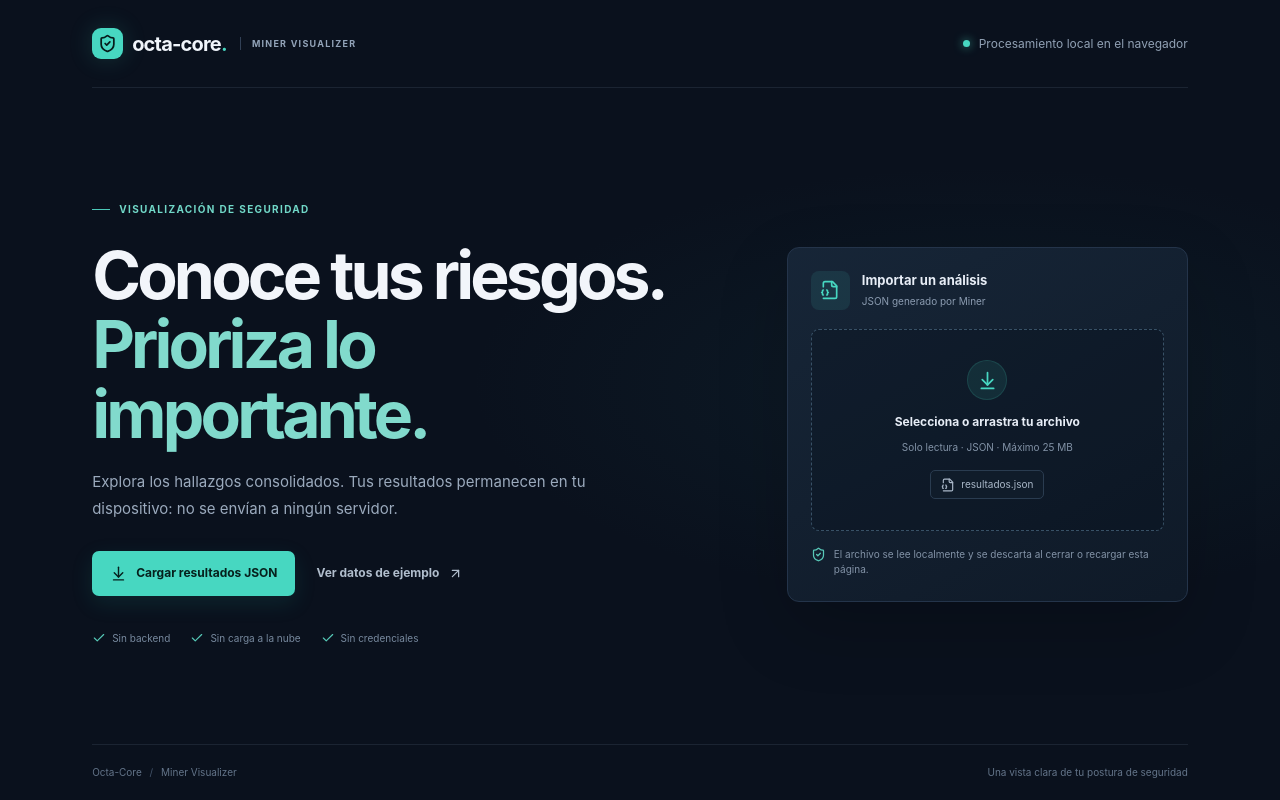
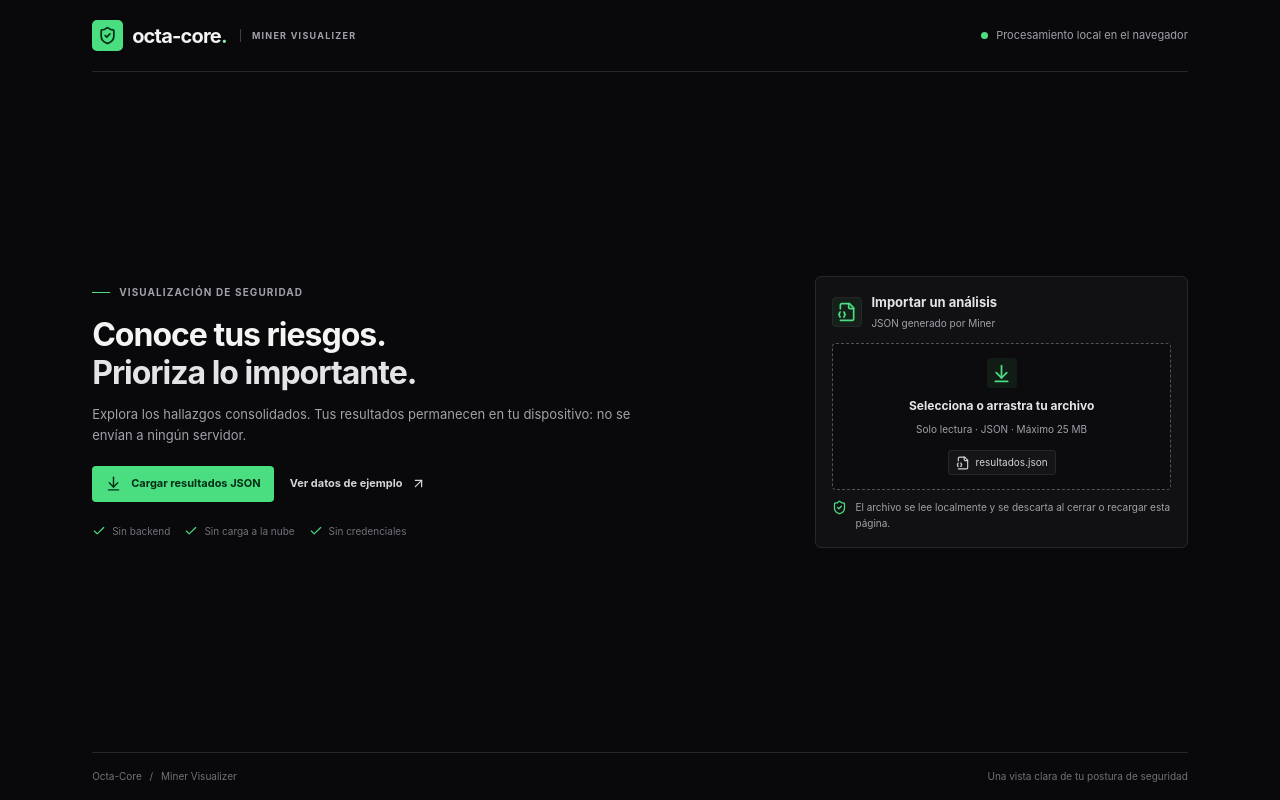
Before and after one commit to LostCode21/rm-miner, a React (Vite) app in the folder visualizer/: page / in a window 1280 px wide. Built offline with nearby package versions, Linux system fonts and the light colour scheme.

Commit message:
refactor(visualizer): simplifica la entrada de importación

```diff
--- a/visualizer/src/styles.css
+++ b/visualizer/src/styles.css
@@ -1,85 +1,240 @@
 @import "tailwindcss";
 
+/* -------------------------------------------------------------------------- */
+/* Design tokens and global defaults                                           */
+/* -------------------------------------------------------------------------- */
 :root {
+  color-scheme: dark;
   font-family: Inter, ui-sans-serif, system-ui, -apple-system, BlinkMacSystemFont, "Segoe UI", sans-serif;
-  color: #e7edf6;
-  background: #0a111d;
+  color: #e4e4e7;
+  background: #09090b;
   font-synthesis: none;
   text-rendering: optimizeLegibility;
-  --page: #0a111d;
-  --sidebar: #0d1624;
-  --panel: #111c2b;
-  --panel-raised: #142132;
-  --line: #223044;
-  --line-soft: #1b293a;
-  --text: #e7edf6;
-  --muted: #8b9bb0;
-  --dim: #617187;
-  --teal: #47d7c1;
+
+  --page: #09090b;
+  --sidebar: #0c0c0e;
+  --panel: #111113;
+  --panel-raised: #151517;
+  --surface-hover: #1b1b1e;
+  --line: #27272a;
+  --line-soft: #202023;
+  --line-strong: #3f3f46;
+
+  --text: #e4e4e7;
+  --muted: #a1a1aa;
+  --dim: #71717a;
+  --accent: #4ade80;
+  --accent-bright: #86efac;
+  --accent-soft: rgba(74, 222, 128, .08);
+
   --critical: #ff5269;
   --high: #ff8b5e;
   --medium: #f4bf55;
-  --low: #58c9b2;
+  --low: #4ade80;
   --info: #769ce8;
   --unknown: #8492a6;
+
+  --radius-card: 6px;
+  --radius-control: 4px;
+  --text-small: 11px;
+  --text-regular: 12px;
+  --card-radius: var(--radius-card);
+  --control-radius: var(--radius-control);
+  --dashboard-text-small: var(--text-small);
+  --dashboard-text-regular: var(--text-regular);
+  --teal: var(--accent);
 }
 
 * { box-sizing: border-box; }
-body { margin: 0; min-width: 320px; min-height: 100vh; background: var(--page); }
+body { min-width: 320px; min-height: 100vh; margin: 0; background: var(--page); }
 button, input, select { font: inherit; }
 button { color: inherit; }
-button:focus-visible, input:focus-visible, select:focus-visible { outline: 2px solid var(--teal); outline-offset: 2px; }
-::selection { color: #071512; background: #75e5d4; }
+button:focus-visible, input:focus-visible, select:focus-visible, a:focus-visible {
+  outline: 2px solid var(--accent-bright);
+  outline-offset: 3px;
+}
+::selection { color: #052e16; background: #86efac; }
 
-.landing-shell { min-height: 100vh; max-width: 1440px; padding: 0 7.2%; margin: 0 auto; display: flex; flex-direction: column; background: radial-gradient(ellipse at 77% 48%, rgba(27, 80, 91, .16), transparent 37%), var(--page); }
-.landing-nav { height: 88px; border-bottom: 1px solid rgba(140, 163, 190, .13); display: flex; align-items: center; justify-content: space-between; }
+/* -------------------------------------------------------------------------- */
+/* Shared identity, controls, and status                                       */
+/* -------------------------------------------------------------------------- */
 .brand { display: flex; align-items: center; gap: 9px; min-width: 0; }
-.brand-mark { width: 31px; height: 31px; border-radius: 9px; display: grid; place-items: center; color: #071c1b; background: var(--teal); box-shadow: 0 0 24px rgba(71, 215, 193, .17); }
-.brand-name { font-size: 20px; font-weight: 750; letter-spacing: -.8px; color: #f0f5fb; }
-.brand-name > span { color: var(--teal); }
-.brand-subtitle { border-left: 1px solid #314056; margin-left: 4px; padding-left: 11px; color: #93a4b9; font-size: 9px; letter-spacing: 1.25px; font-weight: 750; }
-.local-note { display: flex; align-items: center; gap: 9px; font-size: 12px; color: #91a1b4; }
-.status-pulse, .stamp-dot, .privacy-dot { width: 7px; height: 7px; display: inline-block; border-radius: 50%; background: var(--teal); box-shadow: 0 0 10px rgba(71, 215, 193, .7); }
-.welcome-grid { flex: 1; min-height: 590px; padding: 76px 0 60px; display: grid; grid-template-columns: minmax(0, 1.1fr) minmax(360px, .74fr); align-items: center; gap: 9%; }
-.welcome-copy { max-width: 610px; }
-.eyebrow, .section-kicker, .chart-eyebrow { display: flex; align-items: center; gap: 9px; color: #71d8c8; font-size: 10px; line-height: 1.4; font-weight: 750; letter-spacing: 1.35px; }
-.eyebrow-line { width: 18px; height: 1px; display: inline-block; background: #4cc8b8; }
-.welcome-copy h1 { margin: 25px 0 19px; color: #f2f5fa; font-size: clamp(42px, 5.2vw, 66px); line-height: 1.05; letter-spacing: -3.8px; font-weight: 700; }
-.welcome-copy h1 span { color: #81dacc; }
-.welcome-description { max-width: 530px; color: #9baabd; font-size: 15px; line-height: 1.8; }
-.welcome-actions { display: flex; flex-wrap: wrap; align-items: center; gap: 13px; margin-top: 29px; }
-.button { border: 1px solid transparent; border-radius: 7px; display: inline-flex; align-items: center; justify-content: center; gap: 9px; cursor: pointer; font-size: 12px; font-weight: 650; transition: background .16s, border-color .16s, transform .16s; }
+.brand-mark {
+  display: grid;
+  width: 31px;
+  height: 31px;
+  flex: none;
+  place-items: center;
+  border-radius: 5px;
+  color: #052e16;
+  background: var(--accent);
+}
+.brand-name { color: #f4f4f5; font-size: 20px; font-weight: 750; letter-spacing: -.8px; white-space: nowrap; }
+.brand-name > span { color: var(--accent-bright); }
+.brand-subtitle {
+  margin-left: 4px;
+  padding-left: 11px;
+  border-left: 1px solid var(--line-strong);
+  color: var(--muted);
+  font-size: 9px;
+  font-weight: 750;
+  letter-spacing: 1.25px;
+}
+.status-pulse, .stamp-dot, .privacy-dot {
+  display: inline-block;
+  width: 7px;
+  height: 7px;
+  border-radius: 50%;
+  background: var(--accent);
+}
+.button {
+  display: inline-flex;
+  align-items: center;
+  justify-content: center;
+  gap: 9px;
+  border: 1px solid transparent;
+  border-radius: var(--radius-control);
+  cursor: pointer;
+  font-size: var(--text-small);
+  font-weight: 650;
+  transition: color .16s, background .16s, border-color .16s, transform .16s;
+}
 .button:active { transform: translateY(1px); }
-.button-primary { color: #06201c; background: var(--teal); box-shadow: 0 7px 22px rgba(30, 181, 162, .13); }
-.button-primary:hover { background: #6be3d2; }
-.button-large { min-height: 45px; padding: 0 17px; }
-.button-quiet { padding: 10px 7px; color: #b0bdcc; background: transparent; }
-.button-quiet:hover { color: var(--teal); }
-.privacy-points { display: flex; flex-wrap: wrap; gap: 20px; margin-top: 35px; color: #77899e; font-size: 10px; }
+.button-primary { color: #052e16; background: #4ade80; }
+.button-primary:hover { background: #22c55e; }
+.button-large { min-height: 36px; padding: 0 12px; }
+.button-quiet { padding: 10px 7px; color: #d4d4d8; background: transparent; }
+.button-quiet:hover { color: var(--accent-bright); }
+.button-outline {
+  min-height: 32px;
+  padding: 0 11px;
+  border-color: var(--line-strong);
+  color: #d4d4d8;
+  background: transparent;
+  font-size: var(--text-small);
+}
+.button-outline:hover { border-color: #52525b; background: var(--surface-hover); }
+.alert {
+  display: flex;
+  align-items: flex-start;
+  gap: 9px;
+  padding: 9px 11px;
+  border-radius: var(--radius-control);
+  font-size: var(--text-small);
+  line-height: 1.5;
+}
+.alert svg { flex: none; margin-top: 1px; }
+.alert-error { margin-top: 13px; border: 1px solid rgba(255, 82, 105, .24); color: #ffb0b7; background: rgba(255, 82, 105, .08); }
+.alert-warning { border: 1px solid rgba(244, 191, 85, .2); color: #e9c781; background: rgba(244, 191, 85, .055); }
+
+/* -------------------------------------------------------------------------- */
+/* Import screen                                                               */
+/* -------------------------------------------------------------------------- */
+.landing-shell {
+  display: flex;
+  flex-direction: column;
+  max-width: 1440px;
+  min-height: 100vh;
+  margin: 0 auto;
+  padding: 0 7.2%;
+  background: var(--page);
+}
+.landing-nav {
+  display: flex;
+  height: 72px;
+  align-items: center;
+  justify-content: space-between;
+  border-bottom: 1px solid var(--line);
+}
+.local-note { display: flex; align-items: center; gap: 8px; color: var(--muted); font-size: var(--text-small); }
+.welcome-grid {
+  display: grid;
+  flex: 1;
+  min-height: 0;
+  grid-template-columns: minmax(0, 1.25fr) minmax(300px, .72fr);
+  align-items: center;
+  gap: 7%;
+  padding: 52px 0;
+}
+.welcome-copy { max-width: 620px; }
+.eyebrow, .section-kicker, .chart-eyebrow {
+  display: flex;
+  align-items: center;
+  gap: 9px;
+  color: var(--muted);
+  font-size: 10px;
+  font-weight: 700;
+  letter-spacing: 1.1px;
+  line-height: 1.4;
+}
+.eyebrow-line { display: inline-block; width: 18px; height: 1px; background: var(--accent); }
+.welcome-copy h1 {
+  max-width: 540px;
+  margin: 17px 0 12px;
+  color: #f4f4f5;
+  font-size: clamp(25px, 3vw, 32px);
+  font-weight: 700;
+  letter-spacing: -1px;
+  line-height: 1.18;
+}
+.welcome-copy h1 span { color: var(--text); }
+.welcome-description { max-width: 560px; color: var(--muted); font-size: 13px; line-height: 1.6; }
+.welcome-actions { display: flex; flex-wrap: wrap; align-items: center; gap: 8px; margin-top: 19px; }
+.privacy-points { display: flex; flex-wrap: wrap; gap: 14px; margin-top: 21px; color: var(--dim); font-size: 10px; }
 .privacy-points span { display: inline-flex; align-items: center; gap: 6px; }
-.privacy-points svg { color: #56c9b7; }
-.upload-card { padding: 23px; border: 1px solid #24344a; border-radius: 12px; background: linear-gradient(150deg, rgba(23, 38, 56, .96), rgba(15, 26, 40, .96)); box-shadow: 0 25px 70px rgba(0, 0, 0, .19); }
-.upload-card-heading { display: flex; align-items: center; gap: 12px; margin-bottom: 19px; }
-.upload-icon, .drop-icon { display: grid; place-items: center; color: var(--teal); background: rgba(71, 215, 193, .1); }
-.upload-icon { width: 39px; height: 39px; border-radius: 8px; }
+.privacy-points svg, .upload-footnote svg { color: var(--accent); }
+.upload-card { padding: 16px; border: 1px solid var(--line); border-radius: var(--radius-card); background: var(--panel); }
+.upload-card-heading { display: flex; align-items: center; gap: 9px; margin-bottom: 12px; }
+.upload-icon, .drop-icon { display: grid; place-items: center; color: var(--accent); background: var(--accent-soft); }
+.upload-icon { width: 30px; height: 30px; border: 1px solid var(--line); border-radius: var(--radius-control); }
 .upload-card-heading strong, .upload-card-heading span { display: block; }
 .upload-card-heading strong { margin-bottom: 4px; font-size: 13px; }
 .upload-card-heading span { color: var(--muted); font-size: 10px; }
-.drop-zone { width: 100%; min-height: 202px; padding: 18px; border: 1px dashed #385166; border-radius: 8px; display: flex; flex-direction: column; align-items: center; justify-content: center; gap: 9px; cursor: pointer; color: var(--text); background: rgba(8, 17, 28, .33); transition: border-color .16s, background .16s; }
-.drop-zone:hover { border-color: var(--teal); background: rgba(71, 215, 193, .035); }
-.drop-icon { width: 40px; height: 40px; margin-bottom: 4px; border: 1px solid rgba(71, 215, 193, .14); border-radius: 50%; }
-.drop-zone strong { font-size: 12px; }
-.drop-zone > span { color: #8292a6; font-size: 10px; }
-.drop-zone .file-example { display: flex; align-items: center; gap: 6px; margin-top: 6px; padding: 6px 10px; border: 1px solid #2a3c50; border-radius: 5px; color: #aab8c9; background: #101c2a; }
-.upload-footnote { display: flex; align-items: flex-start; gap: 8px; margin-top: 16px; color: #8292a6; font-size: 10px; line-height: 1.55; }
-.upload-footnote svg { flex: none; color: #58c8b8; }
-.landing-footer { min-height: 56px; border-top: 1px solid rgba(140, 163, 190, .13); display: flex; align-items: center; justify-content: space-between; color: #637489; font-size: 10px; }
-.footer-divider { padding: 0 5px; color: #43546a; }
-.alert { display: flex; align-items: flex-start; gap: 9px; padding: 11px 13px; border-radius: 7px; font-size: 11px; line-height: 1.55; }
-.alert svg { flex: none; margin-top: 1px; }
-.alert-error { margin-top: 13px; color: #ffb0b7; border: 1px solid rgba(255, 82, 105, .24); background: rgba(255, 82, 105, .08); }
-.dashboard-error { margin: -5px 0 14px; }
+.drop-zone {
+  display: flex;
+  width: 100%;
+  min-height: 138px;
+  flex-direction: column;
+  align-items: center;
+  justify-content: center;
+  gap: 7px;
+  padding: 14px;
+  border: 1px dashed #52525b;
+  border-radius: var(--radius-control);
+  color: var(--text);
+  background: #0c0c0e;
+  cursor: pointer;
+  transition: border-color .16s, background .16s;
+}
+.drop-zone:hover { border-color: var(--accent); background: #101713; }
+.drop-icon { width: 30px; height: 30px; margin-bottom: 2px; border-radius: var(--radius-control); }
+.drop-zone strong { color: #e4e4e7; font-size: 12px; }
+.drop-zone > span { color: var(--muted); font-size: 10px; }
+.drop-zone .file-example {
+  display: flex;
+  align-items: center;
+  gap: 6px;
+  margin-top: 6px;
+  padding: 4px 7px;
+  border: 1px solid var(--line);
+  border-radius: 3px;
+  color: #d4d4d8;
+  background: var(--panel-raised);
+}
+.upload-footnote { display: flex; align-items: flex-start; gap: 8px; margin-top: 10px; color: var(--muted); font-size: 10px; line-height: 1.55; }
+.upload-footnote svg { flex: none; }
+.landing-footer {
+  display: flex;
+  min-height: 48px;
+  align-items: center;
+  justify-content: space-between;
+  border-top: 1px solid var(--line);
+  color: var(--dim);
+  font-size: 10px;
+}
+.footer-divider { padding: 0 5px; color: var(--dim); }
 
+/* -------------------------------------------------------------------------- */
 .app-shell { min-height: 100vh; display: flex; }
 .sidebar { width: 244px; flex: 0 0 244px; min-height: 100vh; padding: 21px 14px 16px; border-right: 1px solid var(--line-soft); display: flex; flex-direction: column; background: var(--sidebar); }
 .sidebar .brand { padding: 0 7px 30px; }
```
